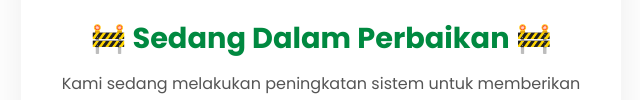
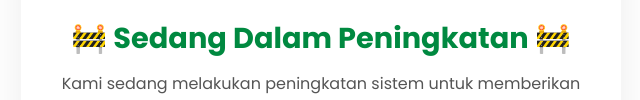
Before and after one commit to Kafiii0/protoosim, a website: page public/maintenance.html in a window 1280 px wide. Shown: the part 395-495 px from the top of the page, without its empty margins (319-959 px from the left). Drawn offline with Linux system fonts and the light colour scheme; no server answers.

Commit message:
Update maintenance.html

```diff
--- a/public/maintenance.html
+++ b/public/maintenance.html
@@ -20,7 +20,7 @@
             </video>
         </div>
 
-        <h1 class="maintenance-title">🚧 Sedang Dalam Perbaikan 🚧</h1>
+        <h1 class="maintenance-title">🚧 Sedang Dalam Peningkatan 🚧</h1>
 
         <p class="maintenance-message">
             Kami sedang melakukan peningkatan sistem untuk memberikan pengalaman terbaik bagi Anda.
```
